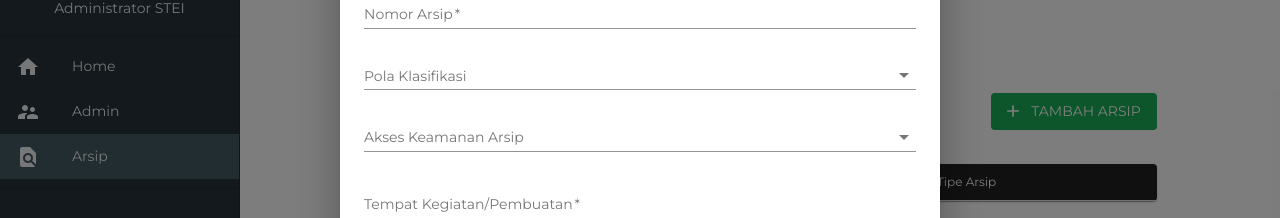
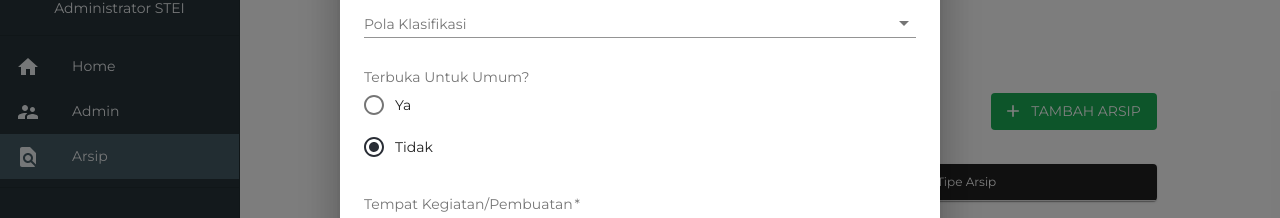
Before and after one commit to WillsenS/if3250-2020-archive-2-archive-frontend, a Next.js app: page /admin-panel/archives in a window 1280 px wide. Both pictures are taken after a click on the button "TAMBAH ARSIP". Shown: the part 128-346 px from the top of the page. Built offline with nearby package versions, Linux system fonts and the light colour scheme.

Commit message:
admin-panel integration | change access options to boolean

```diff
--- a/pages/admin-panel/archives/index.js
+++ b/pages/admin-panel/archives/index.js
@@ -3,7 +3,6 @@ import AdminLayout from "../../../src/components/Admin/Layout";
 import ArchiveTable from "../../../src/components/Admin/ArchiveTable";
 import Classification from "../../../src/scheme/Classification";
 import Access from "../../../src/scheme/Access";
-import {getArchive} from "../../../resources/archive";
 
 const mockArchiveResponse = {
     currentPage: 1,
@@ -12,10 +11,7 @@ const mockArchiveResponse = {
     status: 200
 };
 
-export default function Archives(props) {
-
-    // console.log(props.data);
-
+export default function Archives() {
     const section = 3;
 
     const handlePageRequests = (val) => {
--- a/src/components/Admin/ArchiveTable/index.js
+++ b/src/components/Admin/ArchiveTable/index.js
@@ -123,6 +123,7 @@ export default function ArchiveTable(props) {
     const handleInput = (attr, val) => {
         const newAttrObject = {[attr]: val};
         setSelectedArchive({...selectedArchive, ...newAttrObject});
+        console.log(selectedArchive);
     };
 
     const handleSubmitArchive = () => {
--- a/src/components/Admin/Custom/Dialog/Archive/ArchiveDetail.js
+++ b/src/components/Admin/Custom/Dialog/Archive/ArchiveDetail.js
@@ -18,6 +18,9 @@ import DialogContentText from "@material-ui/core/DialogContentText";
  */
 
 const useStyles = makeStyles(() => ({
+    root: {
+        minWidth: '50%'
+    },
     remove: {
         backgroundColor: red[50],
         color: "#cb2431",
@@ -59,6 +62,8 @@ export default function ArchiveDetail(props) {
             onClose={handleClose}
             aria-labelledby="archive-detail"
             aria-describedby="list-archive-detail"
+            className={classes.root}
+            maxWidth={false}
             disableBackdropClick>
             {
                 deleteModal ? (
@@ -86,11 +91,7 @@ export default function ArchiveDetail(props) {
                             <ArchiveListItem label="Pola Klasifikasi" data={archive.classificationPattern}/>
                         ) : (<></>)
                     }
-                    {
-                        archive.accessRightsList ? (
-                            <ArchiveListItem label="Hak Akses Arsip" data={archive.accessRightsList} />
-                        ): (<></>)
-                    }
+                    <ArchiveListItem label="Terbuka Untuk Umum" data={archive.forPublicOption === 1 ? 'Ya' : 'Tidak'} />
                     <ArchiveListItem label="Lokasi" data={archive.location}/>
                     <ArchiveListItem label="Deskripsi Arsip" data={archive.description}/>
                     <ArchiveListItem label="Tanggal Pembuatan Arsip" data={archive.date.toString()}/>
--- a/src/components/Admin/Custom/Dialog/Archive/FormArchive.js
+++ b/src/components/Admin/Custom/Dialog/Archive/FormArchive.js
@@ -5,6 +5,8 @@ import DialogActions from "@material-ui/core/DialogActions";
 import DialogContent from "@material-ui/core/DialogContent";
 import DialogContentText from "@material-ui/core/DialogContentText";
 import DialogTitle from "@material-ui/core/DialogTitle";
+//PropTypes validation
+import PropTypes from 'prop-types';
 import {
     makeStyles,
     Typography,
@@ -17,14 +19,13 @@ import {
 } from "@material-ui/core";
 import DatePicker from "../../DatePicker";
 import CustomTextField from "../../Input/CustomTextField";
-import DoubleMultiSelect from "../../Input/DoubleMultiSelect";
+import CustomRadio from "../../Input/CustomRadio";
 import archiveTypeList from "../../../constants/ArchiveType";
 import {ParseClassificationJsonArray, FlattenClassificationJsonArray} from "../../../../../utils/Fetcher";
 import CustomAutocomplete from "../../Input/CustomAutocomplete";
-//PropTypes validation
-import PropTypes from 'prop-types';
 import Snackbar from "@material-ui/core/Snackbar";
 import Alert from "@material-ui/lab/Alert";
+
 
 
 const useStyles = makeStyles(() => ({
@@ -45,6 +46,7 @@ export default function FormArchive(props) {
     const [errorSnackbar, setErrorSnackbar] = useState(false);
 
     const {isOpen, handleClose, archive} = props;
+
 
     const editMode = props.type === "edit";
     const handleUpload = (event) => {
@@ -73,8 +75,11 @@ export default function FormArchive(props) {
     };
     const isAllInputFilled = () => {
         for (const property in archive) {
-            if (!archive[property] || archive[property].length <= 0) {
-                return false;
+            if (property !== 'forPublicOption') {
+                if (!archive[property] || archive[property].length <= 0) {
+                    // console.log(property);
+                    return false;
+                }
             }
         }
         return true;
@@ -166,12 +171,12 @@ export default function FormArchive(props) {
                         handleAutoComplete={handleAutoComplete}
                         value={archive.classificationPattern}
                     />
-                    <DoubleMultiSelect
-                        editMode={true}
-                        accessData={props.accessList}
-                        handleInput={props.handleInput}
-                        value={archive.accessRightsList || []}
-                    />
+
+                    <CustomRadio
+                        id="forPublicOption"
+                        label="Terbuka Untuk Umum?"
+                        value={parseInt(archive.forPublicOption)}
+                        handleInput={handleInput} />
 
                     <CustomTextField
                         id="location"
--- /dev/null
+++ b/src/components/Admin/Custom/Input/CustomRadio.js
@@ -0,0 +1,30 @@
+import React from 'react';
+import Radio from '@material-ui/core/Radio';
+import RadioGroup from '@material-ui/core/RadioGroup';
+import FormControlLabel from '@material-ui/core/FormControlLabel';
+import FormControl from '@material-ui/core/FormControl';
+import FormLabel from '@material-ui/core/FormLabel';
+import PropTypes from 'prop-types';
+
+export default function CustomRadio(props) {
+
+    const handleChange = (event) => {
+        props.handleInput(props.id, parseInt(event.target.value));
+    };
+    return (
+        <FormControl component="fieldset" style={{marginTop: '2rem'}}>
+            <FormLabel component="legend">{props.label}</FormLabel>
+            <RadioGroup aria-label="terbuka-untuk-umum" name="opsi-terbuka-untuk-umum" value={props.value} onChange={handleChange}>
+                <FormControlLabel value={1} control={<Radio />} label="Ya" />
+                <FormControlLabel value={0} control={<Radio />} label="Tidak" />
+            </RadioGroup>
+        </FormControl>
+    );
+}
+
+CustomRadio.propTypes = {
+    label: PropTypes.string,
+    id: PropTypes.string,
+    handleInput: PropTypes.func,
+    value: PropTypes.number
+};
--- a/src/components/Admin/Custom/Input/InputMultipleSelectChips.js
+++ b/src/components/Admin/Custom/Input/InputMultipleSelectChips.js
@@ -1,4 +1,4 @@
-import React, {useEffect} from "react";
+import React from "react";
 import MenuItem from "@material-ui/core/MenuItem";
 import Input from "@material-ui/core/Input";
 import Chip from "@material-ui/core/Chip";
@@ -74,7 +74,6 @@ export default function InputMultipleSelectChips(props) {
                 ))}
             </Select>
         </FormControl>
-
     );
 }
 
--- a/src/scheme/Archive.js
+++ b/src/scheme/Archive.js
@@ -5,7 +5,7 @@ const baseArchiveObjectTemplate = {
     type: "", //str
     code: "", //str
     classificationPattern: null, //str
-    accessRightsList: null, //array
+    forPublicOption: 0, //bool 0||1
     location: "", //str
     description: "", //str
     date: new Date().toLocaleDateString(), //str
```
